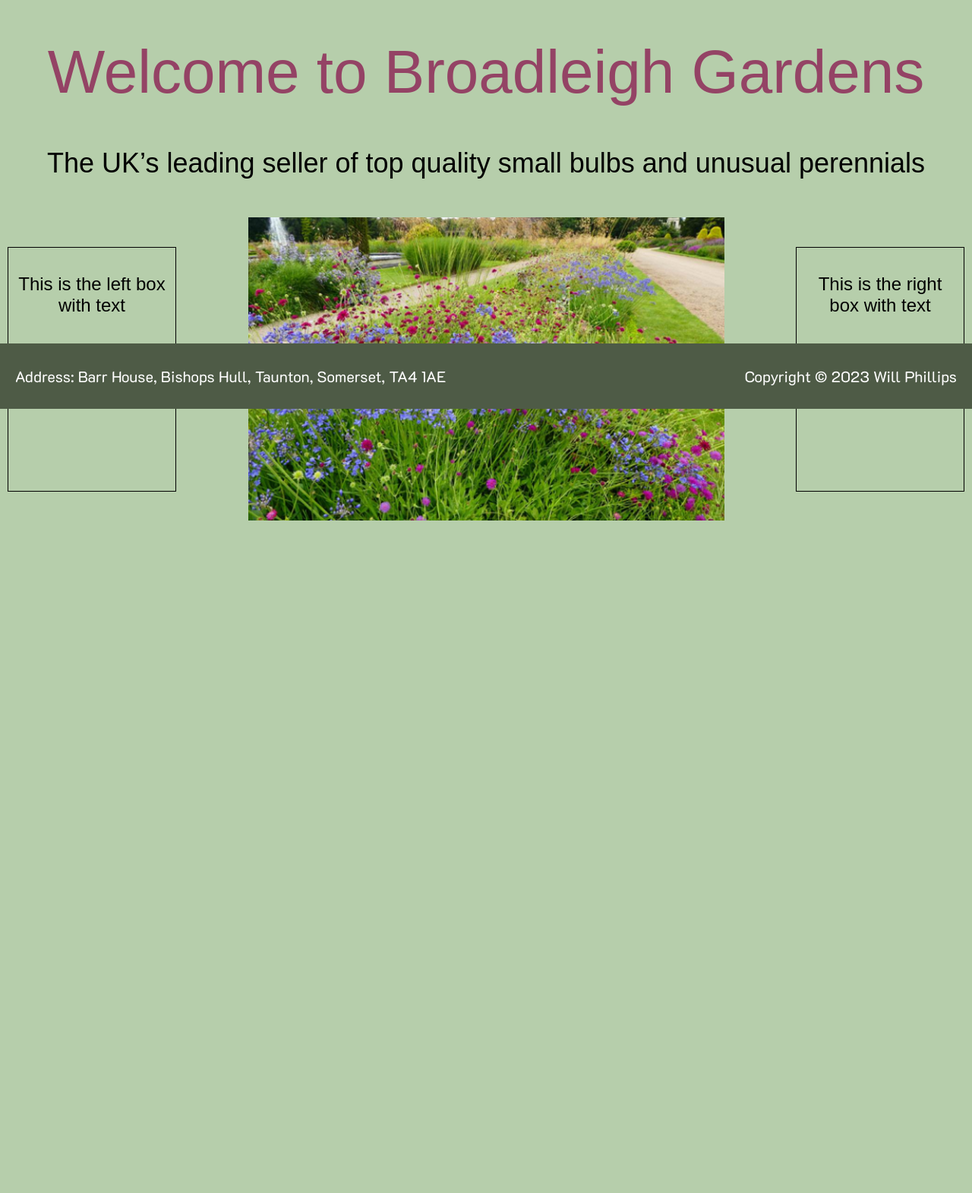
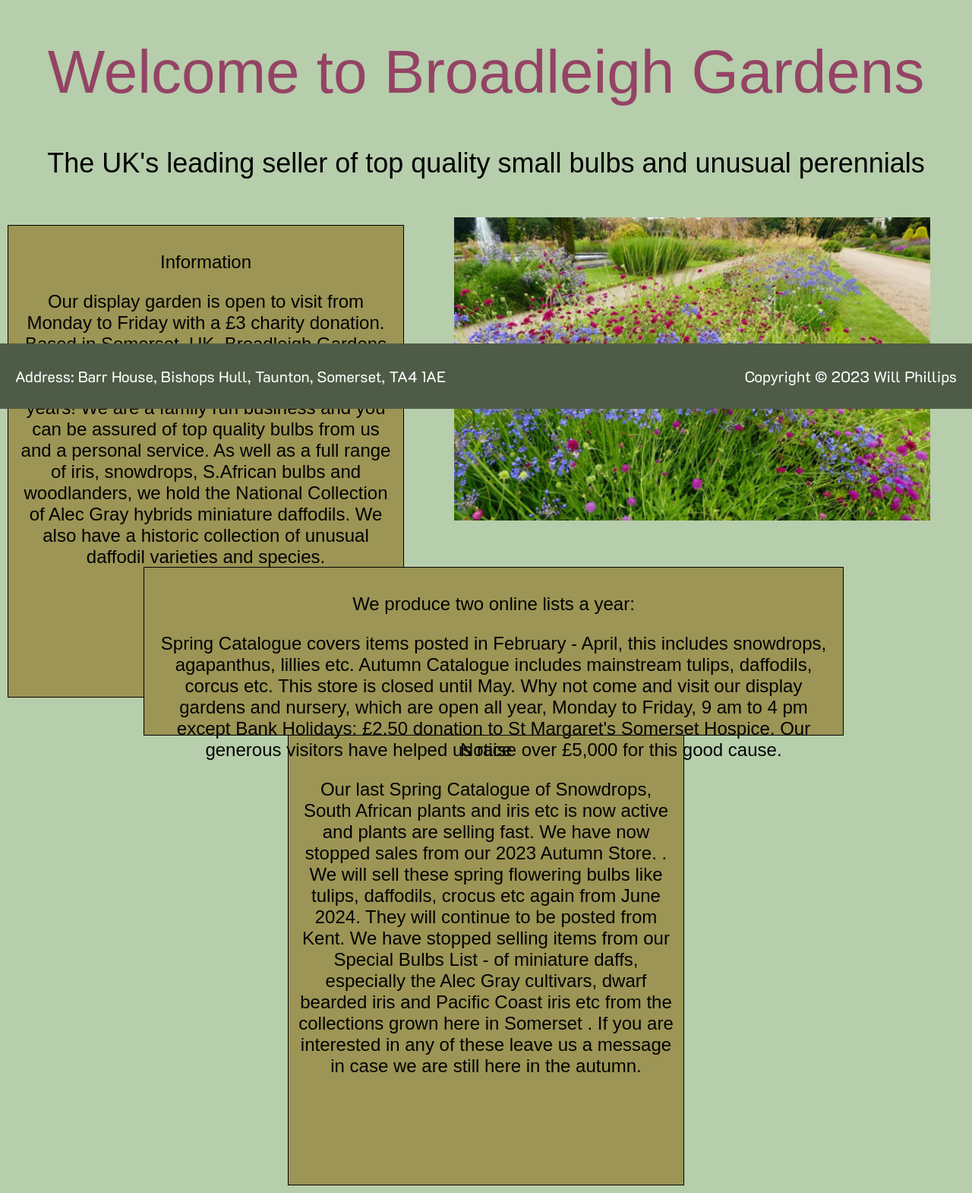
Before and after one commit to PHI19002807/BroadleighGardens, a PHP site: page /Staff.php in a window 1280 px wide. Shown: the part 262-1832 px from the top of the page at 76% size. Before the commit the page ends 947 px from the top, so only its background shows below. Run offline with PHP 8.4, Linux system fonts and the light colour scheme; some web fonts are replaced.

Commit message:
staff page update

```diff
--- a/Staff.php
+++ b/Staff.php
@@ -89,23 +89,39 @@
             margin-right: 10px;
         }
         .container {
+            position: relative; /* Make the container relative for absolute positioning */
             display: flex;
             justify-content: center;
-            align-items: center;
+            align-items: flex-start; /* Change to align items at the top */
             text-align: center;
             margin-top: 50px;
+            flex-wrap: wrap;
         }
+
         .left-box, .right-box {
-            width: 200px;
-            height: 300px;
+            width: 500px;
+            height: 600px;
             border: 1px solid black;
             margin: 10px;
             padding: 10px;
+            background-color: #9C9555;
         }
         .middle-image {
             width: 627px;
             height: 399px;
             margin: 0 auto;
+        }
+        .landscape-box {
+            position: absolute; /* Position the landscape box absolutely */
+            top: 450px; /* Adjust the top position as needed */
+            left: 50%; /* Position at the center */
+            transform: translateX(-50%); /* Center horizontally */
+            width: 900px;
+            height: 200px;
+            border: 1px solid black;
+            margin: 10px;
+            padding: 10px;
+            background-color: #9C9555;
         }
         .welcome-message {
             color: #944365;
@@ -120,6 +136,7 @@
             font-family: 'Jomhuria', sans-serif;
             font-weight: normal;
         }
+
     </style>
 </head>
 <body>
@@ -154,14 +171,33 @@
 
     <!-- Main content -->
     <h1 class="welcome-message">Welcome to Broadleigh Gardens</h1>
-    <h2 class="sub-message">The UK’s leading seller of top quality small bulbs and unusual perennials</h2>
+    <h2 class="sub-message">The UK's leading seller of top quality small bulbs and unusual perennials</h2>
     <div class="container">
         <div class="left-box">
-            <p>This is the left box with text</p>
+            <p>Information</p>
+            <p>
+                Our display garden is open to visit from Monday to Friday with a £3 charity donation.
+                Based in Somerset, UK, Broadleigh Gardens has been leading the field in the propagation and mail-order retail of small bulbs for over 40 years!
+                We are a family run business and you can be assured of top quality bulbs from us and a personal service.
+                As well as a full range of iris, snowdrops, S.African bulbs and woodlanders, we hold the National Collection of Alec Gray hybrids miniature daffodils. We also have a historic collection of unusual daffodil varieties and species.
+            </p>
         </div>
         <img src="images/HomeMainImage.png" alt="Middle Image" class="middle-image">
+        <div class="landscape-box">
+            <p>We produce two online lists a year:</p>
+            <p>
+                Spring Catalogue covers items posted in February - April, this includes snowdrops, agapanthus, lillies etc.
+                Autumn Catalogue includes mainstream tulips, daffodils, corcus etc. This store is closed until May.
+                Why not come and visit our display gardens and nursery, which are open all year, Monday to Friday, 9 am to 4 pm except Bank Holidays: £2.50 donation to St Margaret's Somerset Hospice. Our generous visitors have helped us raise over £5,000 for this good cause.
+            </p>
+        </div>
         <div class="right-box">
-            <p>This is the right box with text</p>
+            <p>Notice</p>
+            <p>
+                Our last Spring Catalogue of Snowdrops, South African plants and iris etc is now active and plants are selling fast.
+                We have now stopped sales from our 2023 Autumn Store. . We will sell these spring flowering bulbs like tulips, daffodils, crocus etc again from June 2024. They will continue to be posted from Kent.
+                We have stopped selling items from our Special Bulbs List -  of miniature daffs, especially the Alec Gray cultivars, dwarf bearded iris and Pacific Coast iris etc from the collections grown here in Somerset . If you are interested in any of these leave us a message in case we are still here in the autumn.
+            </p>
         </div>
     </div>
 
```
